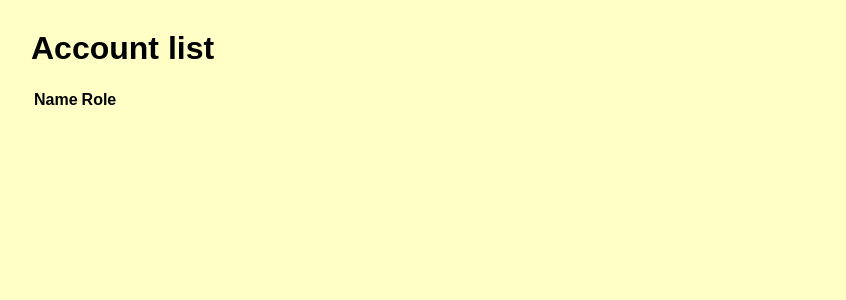
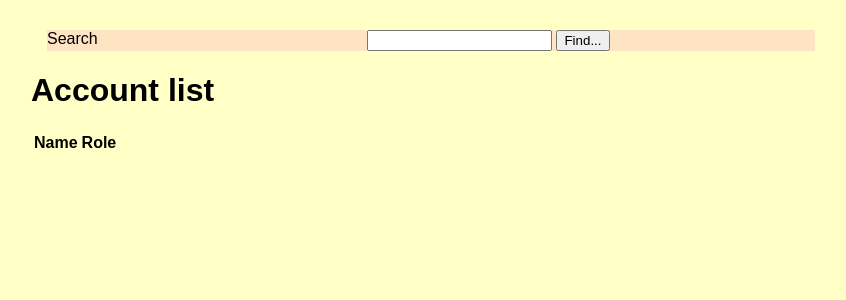
Before and after one commit to Mholscher/gledger, a Flask app: page /accountlist in a window 1280 px wide. Shown: the top 300 px of the page, without its empty margins (89-935 px from the left). Run offline with Flask 2, Linux system fonts and the light colour scheme; lists and menus that the app fills with data are empty.

Commit message:
Added search facility to applicable screens
Implemented search in the accountlist

```diff
--- a/gledger/templates/account.html
+++ b/gledger/templates/account.html
@@ -1,5 +1,8 @@
 {% extends "base.html" %}
 {% block title %}Account {{accountview.account.name}}{% endblock %}
+{% block searches %}
+    {% include "searches.html" %}
+{% endblock %} {#  searches #}
 {% block content %}
     <h1>Account {{accountview.account.name}}</h1>
     {% if accountview.account.name %}
--- a/gledger/templates/accountlist.html
+++ b/gledger/templates/accountlist.html
@@ -1,5 +1,8 @@
 {% extends "base.html" %}
 
+{% block searches %}
+    {% include "searches.html" %}
+{% endblock %} {#  searches #}
 {% block content %}
     <h1>Account list</h1>
     <table>
@@ -12,4 +15,4 @@
         </tr>
     {% endfor %}
     </table>
-{% endblock %} {# content block #}
+{% endblock %} {# content  #}
--- a/gledger/templates/balance.html
+++ b/gledger/templates/balance.html
@@ -1,5 +1,8 @@
 {% extends "base.html" %}
 {% block title %}Account {{balanceview.name}}{% endblock %}
+{% block searches %}
+    {% include "searches.html" %}
+{% endblock %} {#  searches #}
 {% block content %}
 <h1>Balance for {{balanceview.name}}</h1>
 <br>
--- a/gledger/templates/base.html
+++ b/gledger/templates/base.html
@@ -5,10 +5,10 @@
 </head>
 <body>
 <div class=page>
+  {% block searches %}{% endblock %}
   {% for message in get_flashed_messages() %}
     <div class=flash>{{ message }}</div>
   {% endfor %}
-  {% block searches %}{%endblock%}
   {% block content %}{% endblock %}
 </div>
 </body>
--- /dev/null
+++ b/gledger/templates/searches.html
@@ -0,0 +1,8 @@
+    <form action="/accountlist" method="GET" class="inlineform">
+    {# {{ search_form.csrf_token }}
+       {% if form.csrf_token.errors %}
+        <div class="warning">You have submitted an invalid CSRF token</div>
+    {% endif %} #}
+    <div class="inputline"> {{ search_form.search_for.label(class="lbl") }} {{ search_form.search_for }} {{search_form.start_search}}
+    </div>
+    </form>
--- a/gledger/views.py
+++ b/gledger/views.py
@@ -2,7 +2,7 @@ from . import app, db
 import glmodels.glaccount as accmodel
 from flask import render_template, flash, request, redirect, url_for, abort
 from glviews.accountviews import AccountView, AccountListView, BalanceView
-from glviews.forms import AccountForm, NewAccountForm
+from glviews.forms import AccountForm, NewAccountForm, SearchForm
 import logging
 
 
@@ -21,6 +21,7 @@ def createaccount():
     submitted, POST will do the validation and update.
     """
 
+    search_form = SearchForm()
     newAccountForm = NewAccountForm()
     if newAccountForm.validate_on_submit():
         accmodel.Accounts.create_account(name=newAccountForm.name.data,
@@ -33,11 +34,11 @@ def createaccount():
         if newAccountForm.addmore.data:
             return redirect(url_for('createaccount'))
     return render_template('account.html',form=newAccountForm,
+                           search_form = search_form,
                            accountview=AccountView(), localTitle='New account')
 
-@app.route('/accountlist/<searchfor>', methods=['GET'], strict_slashes=False)
 @app.route('/accountlist', methods=['GET'], strict_slashes=False)
-def accountList(searchfor=None):
+def accountList():
     """accountList lists accounts from the system.
 
     The accounts shown may be constrained by a search argument.
@@ -45,11 +46,16 @@ def accountList(searchfor=None):
     the account description.
     """
 
+    search_for = request.args.get('search_for')
+    search_form = SearchForm()
+
     try:
-        account_list = accmodel.AccountList(search_string=searchfor)
+        account_list = accmodel.AccountList(search_string=search_for)
     except accmodel.ShortSearchStringError as e:
         abort(400, str(e))
-    return render_template('accountlist.html',
+    if search_for:
+        search_form.search_for.data = search_for
+    return render_template('accountlist.html', search_form=search_form,
                            accountlist=AccountListView(account_list))
 
 @app.route('/accounts/<accountName>', methods=['GET', 'POST'], strict_slashes=False)
@@ -62,6 +68,7 @@ def accounts(accountName=None):
     if accountName is None or accountName == '':
         logging.debug('Aborting: account name is missing')
         abort(500)
+    search_form = SearchForm()
     logging.debug('Get account from database')
     try:
         account = accmodel.Accounts.get_by_name(accountName)
@@ -94,7 +101,7 @@ def accounts(accountName=None):
                 flash('Field ' + k + ': ' + str(message))
     accountview = AccountView.createView(name=accountName).asDictionary()
     return render_template('account.html', accountview=accountview,
-                           form=accountForm,
+                           form=accountForm,search_form=search_form,
                            localtitle='Account ' +
                            accountview['account']['name'])
 
@@ -110,6 +117,7 @@ def balance(accountName, postmonth=None):
 
     if accountName is None:
         abort(404, 'An account name is mandatory')
+    search_form = SearchForm()
     if postmonth is None:
         for_month = accmodel.postmonth_today()
     else:
@@ -117,9 +125,10 @@ def balance(accountName, postmonth=None):
     try:
         balance_view = BalanceView.create_view(name=accountName,
                                                postmonth=for_month)
-    except accmodel.NoAccountError as e:
+    except (accmodel.NoAccountError, accmodel.InvalidPostmonthError) as e:
         abort(400, str(e))
-    return render_template('balance.html', balanceview=balance_view.as_dictionary())
+    return render_template('balance.html', balanceview=balance_view.as_dictionary(),
+                           search_form=search_form)
 
 @app.route('/posts/<accountName>/month/<postmonth>', strict_slashes=False)
 @app.route('/posts/<accountName>', strict_slashes=False)
@@ -131,7 +140,7 @@ def posts(accountName, postmonth=None):
     are returned. If no month is requested, it defaults to
     use the current month.
     """
-    if postmonth is None:
+    if not postmonth:
         for_month = accmodel.postmonth_today()
     else:
         for_month = accmodel.Postmonths.internal(postmonth)
--- a/glmodels/glaccount.py
+++ b/glmodels/glaccount.py
@@ -82,7 +82,7 @@ class Accounts(db.Model):
     role = db.Column(db.String(1))
     parent_id = db.Column(db.Integer, db.ForeignKey('accounts.id'))
     children = db.relationship('Accounts')
-    balances = db.relationship('Balances', backref = 'accounts')
+    balances = db.relationship('Balances', backref='accounts')
     updated_at = db.Column(db.DateTime)
     #db.Index('byparent', 'parent_id', 'id')
 
@@ -287,7 +287,9 @@ class Balances(db.Model):
 
     @validates('postmonth')
     def validate_postmonth(self, id, postmonth):
-        """ the post month can only be the current or an existing, active month"""
+        """ the post month can only be the current or an existing, active month
+        """
+
         months_db = db.session.query(Postmonths).filter_by(postmonth=postmonth).all()
         if (months_db != []):
             if (months_db[0].status_can_post()):
@@ -323,7 +325,9 @@ class AccountList():
 
     The search string must be at least 3 characters, to  prevent an overly
     long result list. If the search string is none, collect the accounts last added. If no account exists where the name contains the
-    search string, return an empty list."""
+    search string, return an empty list.
+    """
+
     def __init__(self, search_string=None, pagelength=10,page=1):
         """Initialize the list, using search_string as a selection """
         q = db.session.query(Accounts).order_by(Accounts.updated_at.desc())
@@ -342,13 +346,15 @@ class AccountList():
         self.account_list = q.all()
 
     def as_list(self):
-        """ Return the embedded list """
+        """ Return the embedded list
+        """
+
         return self.account_list
 
     def as_dict(self):
         """ Return the embedded list as a dictionary.
 
-        The dictionary has a key of name and the list entry as value """
+        The dictionary has a key of account name and the list entry as value """
         account_dictionary = {}
         for account in self.account_list:
             account_dictionary[account.name] = account
@@ -364,7 +370,8 @@ class Postmonths(db.Model):
     CLOSED = 'c'
 
     def add(self):
-        """ Add this postmonth to the session """
+        """ Add this postmonth to the session
+        """
 
         self.updated_at = datetime.today()
         db.session.add(self)
--- a/glviews/forms.py
+++ b/glviews/forms.py
@@ -56,3 +56,12 @@ class AccountBalanceForm(FlaskForm):
 
     accounting_period = SelectField('Period')
     change_period = SubmitField('Show selected period')
+
+class SearchForm(FlaskForm):
+    """ The searchform allows entry of the search terms for an account
+
+    The form is quite simple.
+    """
+
+    search_for = StringField('Search')
+    start_search = SubmitField('Find...')
```
Also changed, not shown: gltests/testaccount.py (+4 -3 lines), 1 other file.
